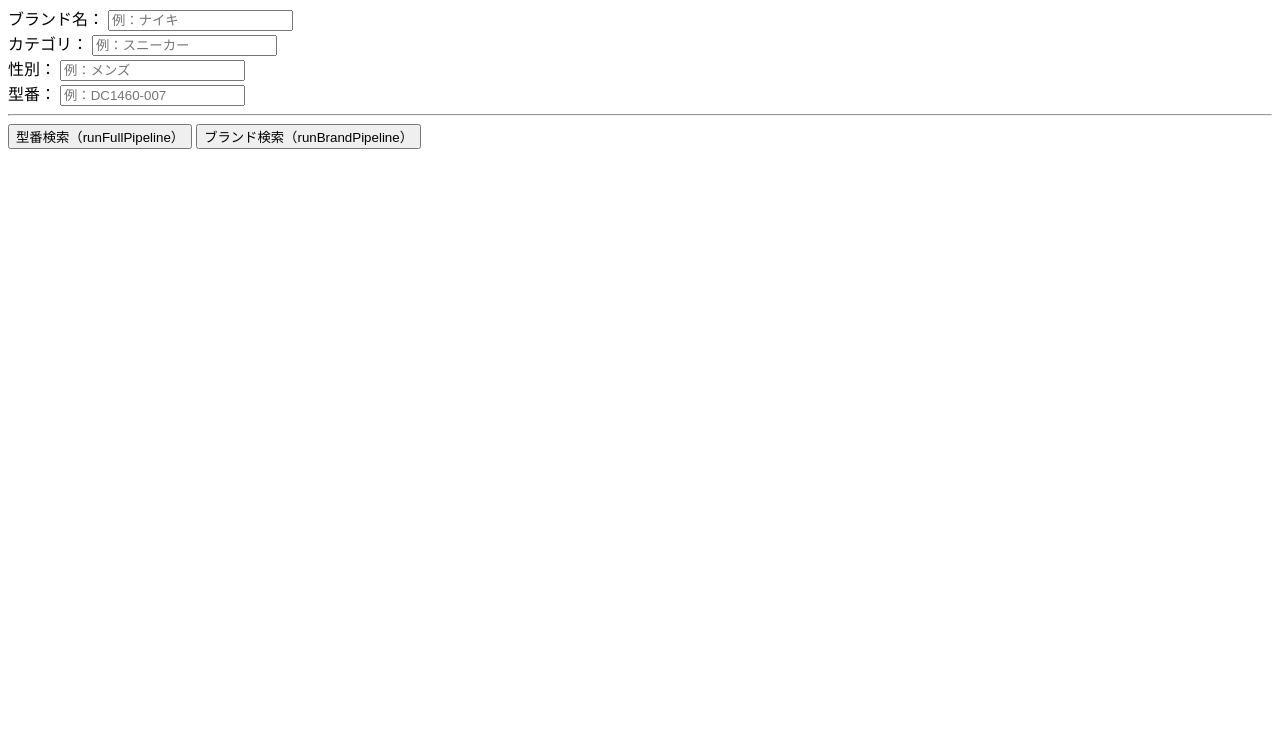
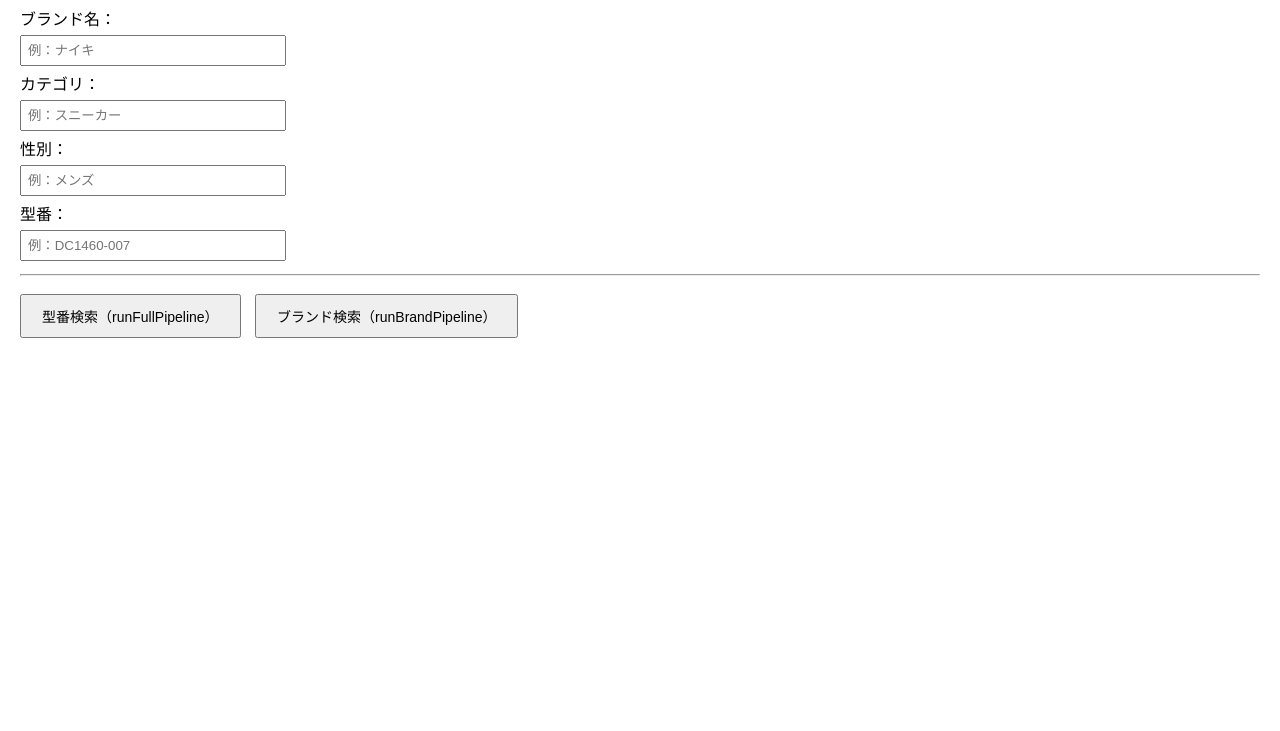
Before and after one commit to autolaviesuzuki-hub/rakuten-keepa-tool, a website: page ui/index.html in a window 1280 px wide. Shown: the part 69-800 px from the top of the page. Drawn offline with Linux system fonts and the light colour scheme.

Commit message:
Update index.html

```diff
--- a/ui/index.html
+++ b/ui/index.html
@@ -4,9 +4,11 @@
   <meta charset="UTF-8">
   <title>楽天 × Keepa 照合ツール</title>
 
+  <!-- src/main.js を正しく読み込む -->
   <script type="module">
     import { runFullPipeline, runBrandPipeline } from "../src/main.js";
 
+    // 型番検索
     window.searchByModel = function () {
       const entry = {
         brand: document.getElementById("brand").value.trim(),
@@ -17,11 +19,29 @@
       runFullPipeline(entry);
     };
 
+    // ブランド検索
     window.searchByBrand = function () {
       const brand = document.getElementById("brand").value.trim();
       runBrandPipeline(brand);
     };
   </script>
+
+  <style>
+    body {
+      font-family: sans-serif;
+      margin: 20px;
+    }
+    input {
+      margin: 5px 0;
+      padding: 6px;
+      width: 250px;
+    }
+    button {
+      margin: 10px 10px 0 0;
+      padding: 10px 20px;
+      font-size: 14px;
+    }
+  </style>
 </head>
 
 <body>
@@ -29,22 +49,22 @@
   <h2>楽天 × Keepa 照合ツール</h2>
 
   <div>
-    <label>ブランド名：</label>
+    <label>ブランド名：</label><br>
     <input id="brand" type="text" placeholder="例：ナイキ">
   </div>
 
   <div>
-    <label>カテゴリ：</label>
+    <label>カテゴリ：</label><br>
     <input id="category" type="text" placeholder="例：スニーカー">
   </div>
 
   <div>
-    <label>性別：</label>
+    <label>性別：</label><br>
     <input id="gender" type="text" placeholder="例：メンズ">
   </div>
 
   <div>
-    <label>型番：</label>
+    <label>型番：</label><br>
     <input id="model" type="text" placeholder="例：DC1460-007">
   </div>
 
```
